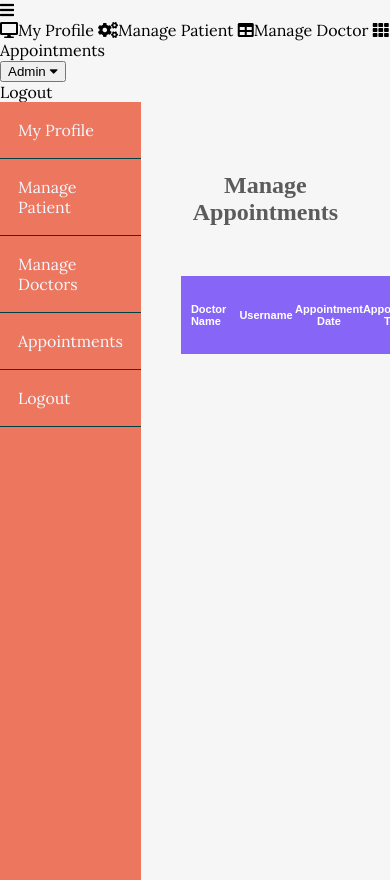
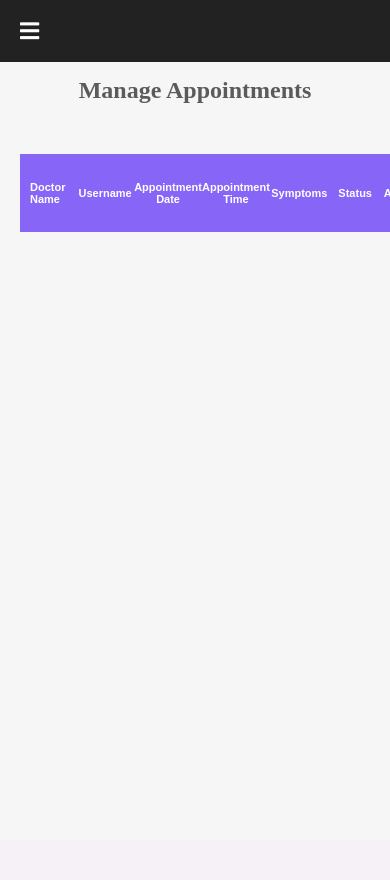
Before and after one commit to amitnileka/Multicare_web_project, a Django app: page /adminappointment/ in a window 390 px wide. Shown: the part 66-946 px from the top of the page. After the commit the page ends 298 px from the top, so only its background shows below. Run offline with Django 3.2, Linux system fonts and the light colour scheme; a user stored in the database is signed in; data comes from the database, SQL or seed files in the repository; some libraries are stand-ins or nearby versions; some web fonts are replaced.

Commit message:
Update adminappointment.html

```diff
--- a/Hosp/templates/adminappointment.html
+++ b/Hosp/templates/adminappointment.html
@@ -3,7 +3,6 @@
 {% block title%} view Doctor{% endblock %}
 {% block css %}
 <style>
-
   /* admin css*/
 
   header {
@@ -41,9 +40,9 @@
   .admin-wrapper .admin-content {
     flex: 8;
     height: 100%;
-      padding: 40px;
     overflow-y: scroll;
   }
+
   .admin-content .page-title {
     text-align: center;
     margin-bottom: 1.5rem;
@@ -406,12 +405,11 @@
 
   /* ***********Table css************ */
 
- .table-box
-{
+  .table-box {
     margin: 50px auto;
   }
 
-.table-row{
+  .table-row {
     display: table;
     width: 90%;
     margin: 10px auto;
@@ -420,18 +418,21 @@
     padding: 12px 0;
     color: #555;
     font-size: 13px;
-    box-shadow: 0 1px 4px 0px rgba(0,0,50,0.3);
+    box-shadow: 0 1px 4px 0px rgba(0, 0, 50, 0.3);
   }
-.table-head{
+
+  .table-head {
     background: #8665f7;
     box-shadow: none;
     color: #fff;
     font-weight: 600;
   }
-.table-head .table-cell{
+
+  .table-head .table-cell {
     border-right: none;
   }
-.table-cell{
+
+  .table-cell {
     display: table-cell;
     width: 15%;
     text-align: center;
@@ -439,18 +440,22 @@
     border-right: 1px solid #d6d4d4;
     vertical-align: middle;
   }
-.first-cell{
+
+  .first-cell {
     text-align: left;
     padding-left: 10px;
   }
-.last-cell{
+
+  .last-cell {
     border-right: none;
   }
-a{
+
+  a {
     text-decoration: none;
   }
 
-.pres:link, .pres:visited {
+  .pres:link,
+  .pres:visited {
     background-color: #90EE90;
     color: white;
     padding: 14px 10px;
@@ -459,8 +464,186 @@ a{
     display: inline-block;
   }
 
-.pres:hover, .pres:active {
+  .pres:hover,
+  .pres:active {
     background-color: darkgreen;
+  }
+
+
+  /* Mobile Nav */
+
+  .mobile_nav {
+    display: none;
+  }
+
+  /* Dropdown Logout button */
+
+  .mobile_nav_items {
+    overflow: hidden;
+    background-color: #333;
+  }
+
+  .mobile_nav_items .dropdown-content a {
+    font-size: 16px;
+    color: white;
+    text-align: center;
+    padding: 14px 16px;
+    text-decoration: none;
+    line-height: 30px;
+  }
+
+  .dropdown {
+    overflow: hidden;
+    text-align: center;
+  }
+
+
+  .dropdown .dropbtn {
+    font-size: 16px;
+    border: none;
+    outline: none;
+    color: white;
+    padding: 14px 16px;
+    background-color: inherit;
+    font-family: inherit;
+    margin: 0;
+    text-align: center;
+
+  }
+
+  .mobile_nav_items a:hover,
+  .dropdown:hover .dropbtn {
+    background-color: red;
+  }
+
+  .dropdown-content {
+    display: none;
+    background: #2F323A;
+    min-width: 160px;
+    box-shadow: 0px 8px 16px 0px rgba(0, 0, 0, 0.2);
+    z-index: 1;
+  }
+
+  .dropdown-content a {
+    float: none;
+    color: black;
+    padding: 12px 16px;
+    text-decoration: none;
+    display: block;
+    text-align: left;
+  }
+
+  .dropdown-content a:hover {
+    background-color: #ddd;
+  }
+
+  .dropdown:hover .dropdown-content {
+    display: block;
+  }
+
+
+  /* Responsive CSS */
+
+  @media screen and (max-width: 780px) {
+    .left-sidebar {
+      display: none;
+    }
+
+    .sidebar {
+      display: none;
+    }
+
+    #sidebar_btn {
+      display: none;
+    }
+
+    .content {
+      margin-left: 0;
+      margin-top: 0;
+      padding: 10px 20px;
+      transition: 0s;
+    }
+
+    #check:checked~.content {
+      margin-left: 0;
+    }
+
+    .mobile_nav {
+      display: block;
+      width: calc(100% - 0%);
+    }
+
+    .nav_bar {
+      background: #222;
+      width: (100% - 0px);
+      display: flex;
+      justify-content: space-between;
+      align-items: center;
+      padding: 20px 20px;
+    }
+
+    .nav_bar .profile_image1 {
+      width: 50px;
+      height: 50px;
+      border-radius: 50%;
+    }
+
+    .profile_name1 {
+      color: #ccc;
+    }
+
+
+    .nav_bar .mobile_profile_image {
+      width: 50px;
+      height: 50px;
+      border-radius: 50%;
+    }
+
+    .nav_bar .nav_btn {
+      color: #fff;
+      font-size: 22px;
+      cursor: pointer;
+      transition: 0.5s;
+      transition-property: color;
+    }
+
+    .nav_right {
+      display: none;
+    }
+
+
+    .nav_bar .nav_btn:hover {
+      color: #19B3D3;
+    }
+
+    .mobile_nav_items {
+      background: #2F323A;
+      display: none;
+    }
+
+    .mobile_nav_items a {
+      color: #fff;
+      display: block;
+      text-align: center;
+      letter-spacing: 1px;
+      line-height: 60px;
+      text-decoration: none;
+      box-sizing: border-box;
+      transition: 0.5s;
+      transition-property: background;
+    }
+
+    .mobile_nav_items a:hover {
+      background: #19B3D3;
+    }
+
+    .mobile_nav_items i {
+      padding-right: 10px;
+    }
+
+    .active {
+      display: block;
+    }
   }
 
 
@@ -469,7 +652,9 @@ a{
       font-size: 11px;
       width: 400px;
     }
-  .pres:link, .pres:visited {
+
+    .pres:link,
+    .pres:visited {
       padding: 5px 4px;
       font-size: 0.7em;
     }
@@ -589,7 +774,6 @@ a{
     }
 
   }
-
 </style>
 
 {% endblock %}
@@ -650,7 +834,9 @@ a{
           <p>{{ i.status }}</p>
         </div>
         <div class="table-cell last-cell">
-                              <a href="{% url 'admin_delete_doctor' i.id i.username %}" onclick="return confirm('Are you sure you want to delete?')" class="btn btn-danger pres">Delete</a>                        </div>
+          <a href="{% url 'admin_delete_doctor' i.id i.username %}"
+            onclick="return confirm('Are you sure you want to delete?')" class="btn btn-danger pres">Delete</a>
+        </div>
       </div>
       {% endfor %}
 
@@ -662,29 +848,30 @@ a{
 
 
   {% block js%}
-<script
-src="https://cdnjs.cloudflare.com/ajax/libs/jquery/3.3.1/jquery.min.js"></script>
+  <script src="https://cdnjs.cloudflare.com/ajax/libs/jquery/3.3.1/jquery.min.js"></script>
   <!-- Ckeditor -->
-<script
-src="https://cdn.ckeditor.com/ckeditor5/12.2.0/classic/ckeditor.js"></script>
-<link rel="stylesheet" type="text/css" href="https://cdn.datatables.net/v/dt/jszip-2.5.0/dt-1.10.23/af-2.3.5/b-1.6.5/b-colvis-1.6.5/b-html5-1.6.5/b-print-1.6.5/cr-1.5.3/fc-3.3.2/kt-2.6.1/r-2.2.7/rg-1.1.2/rr-1.2.7/sl-1.3.1/datatables.min.css"/>
+  <script src="https://cdn.ckeditor.com/ckeditor5/12.2.0/classic/ckeditor.js"></script>
+  <link rel="stylesheet" type="text/css"
+    href="https://cdn.datatables.net/v/dt/jszip-2.5.0/dt-1.10.23/af-2.3.5/b-1.6.5/b-colvis-1.6.5/b-html5-1.6.5/b-print-1.6.5/cr-1.5.3/fc-3.3.2/kt-2.6.1/r-2.2.7/rg-1.1.2/rr-1.2.7/sl-1.3.1/datatables.min.css" />
 
   <script type="text/javascript" src="https://cdnjs.cloudflare.com/ajax/libs/pdfmake/0.1.36/pdfmake.min.js"></script>
   <script type="text/javascript" src="https://cdnjs.cloudflare.com/ajax/libs/pdfmake/0.1.36/vfs_fonts.js"></script>
-<script type="text/javascript" src="https://cdn.datatables.net/v/dt/jszip-2.5.0/dt-1.10.23/af-2.3.5/b-1.6.5/b-colvis-1.6.5/b-html5-1.6.5/b-print-1.6.5/cr-1.5.3/fc-3.3.2/kt-2.6.1/r-2.2.7/rg-1.1.2/rr-1.2.7/sl-1.3.1/datatables.min.js"></script>
+  <script type="text/javascript"
+    src="https://cdn.datatables.net/v/dt/jszip-2.5.0/dt-1.10.23/af-2.3.5/b-1.6.5/b-colvis-1.6.5/b-html5-1.6.5/b-print-1.6.5/cr-1.5.3/fc-3.3.2/kt-2.6.1/r-2.2.7/rg-1.1.2/rr-1.2.7/sl-1.3.1/datatables.min.js"></script>
 
   <script>
-  $(document).ready( function () {
+    $(document).ready(function () {
       $('#table_id').DataTable({
 
         dom: 'B<"clear">lfrtip',
         buttons: {
           name: 'primary',
-      buttons: [ 'copy', 'csv', 'excel', 'pdf' ]
+          buttons: ['copy', 'csv', 'excel', 'pdf']
 
-      }}
+        }
+      }
       );
-} );
+    });
   </script>
 
   {% endblock %}
```
Lines whose indentation alone changed are shown as unchanged.
